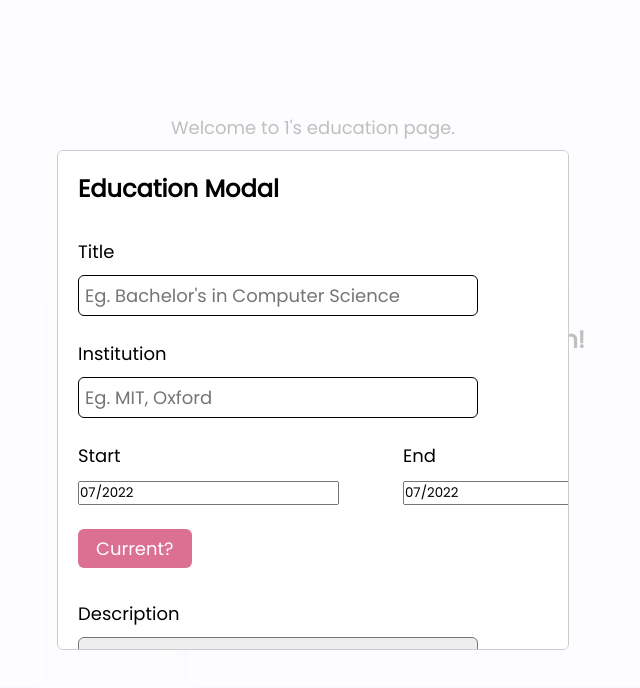
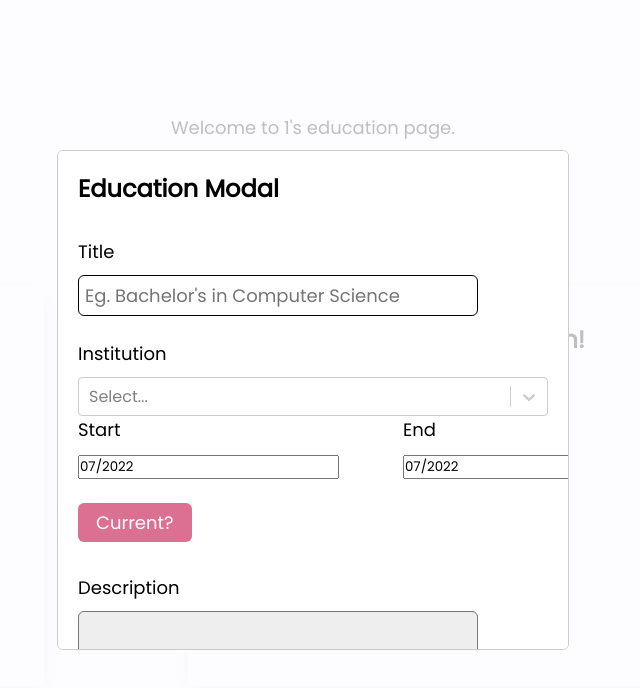
Before and after one commit to kunal70006/showwcase-challenge, a Next.js app: page /1 in a window 1280 px wide. Both pictures are taken after a click on the button "Add new education". Shown: the top 688 px of the page, without its empty margins (327-967 px from the left). Built offline with nearby package versions, Linux system fonts and the light colour scheme.

Commit message:
almost done w debounce

```diff
--- a/package.json
+++ b/package.json
@@ -17,6 +17,7 @@
     "react-dom": "18.2.0",
     "react-modal": "^3.15.1",
     "react-query": "^3.39.1",
+    "react-select": "^5.4.0",
     "styled-components": "^5.3.5",
     "styled-system": "^5.1.5"
   },
--- a/src/components/ModalContainer/index.tsx
+++ b/src/components/ModalContainer/index.tsx
@@ -1,6 +1,6 @@
-import { ChangeEvent, useState } from "react";
 import Modal from "react-modal";
 import DatePicker from "react-datepicker";
+import Select from "react-select";
 import InputField from "../Input";
 import {
   SubSubTitle,
@@ -11,6 +11,7 @@ import {
   StyledTextArea,
   StyledButton,
 } from "../../styles/Styles";
+import "react-datepicker/dist/react-datepicker.css";
 
 interface ModalContainerProps {
   isOpen: boolean;
@@ -29,6 +30,10 @@ interface ModalContainerProps {
   educationListArray: any;
   setEducationListArray: any;
   handleSortedEducationArray: any;
+  selectOptions: {
+    label: string;
+    value: string;
+  }[];
 }
 
 Modal.setAppElement("#__next");
@@ -44,6 +49,7 @@ const ModalContainer = ({
   educationListArray,
   handleSortedEducationArray,
   setEducationListArray,
+  selectOptions,
 }: ModalContainerProps) => {
   return (
     <Modal
@@ -61,11 +67,24 @@ const ModalContainer = ({
         handlChange={handleDegreeDetailsChange}
       />
       <SubSubTitle>Institution</SubSubTitle>
-      <InputField
+      {/* {<InputField
         value={degreeDetails.collegeName}
         id="collegeName"
         handlChange={handleDegreeDetailsChange}
         placeholder="Eg. MIT, Oxford"
+      />} */}
+      <Select
+        options={selectOptions}
+        value={degreeDetails.collegeName}
+        name="collegeName"
+        onInputChange={(val) =>
+          setDegreeDetails({ ...degreeDetails, collegeName: val })
+        }
+        onChange={(val) =>
+          setDegreeDetails({ ...degreeDetails, collegeName: val.value })
+        }
+
+        // onInputChange={handleDegreeDetailsChange}
       />
       <StyledDiv>
         <DateContainer>
--- /dev/null
+++ b/src/hooks/useDebounce.tsx
@@ -0,0 +1,19 @@
+import { useState, useEffect } from "react";
+
+const useDebounce = (value: string) => {
+  const [debouncedValue, setDebouncedValue] = useState(value);
+
+  useEffect(() => {
+    const handler = setTimeout(() => {
+      setDebouncedValue(value);
+    }, 500);
+
+    return () => {
+      clearTimeout(handler);
+    };
+  }, [value]);
+
+  return debouncedValue;
+};
+
+export default useDebounce;
--- a/src/pages/[slug].tsx
+++ b/src/pages/[slug].tsx
@@ -1,5 +1,7 @@
 import { useRouter } from "next/router";
-import React, { useState } from "react";
+import React, { useEffect, useState } from "react";
+import { useQuery } from "react-query";
+import useDebounce from "../hooks/useDebounce";
 import Bookmarks from "../components/Bookmarks";
 import EducationList from "../components/EducationList";
 import ModalContainer from "../components/ModalContainer";
@@ -18,6 +20,10 @@ interface DegreeDetails {
   achievements: string;
 }
 
+interface Universities {
+  name: string;
+}
+
 const Education = () => {
   const router = useRouter();
   const name = router.asPath.slice(1);
@@ -33,11 +39,29 @@ const Education = () => {
   const [isCurrently, setIsCurrently] = useState(false);
   const [educationListArray, setEducationListArray] = useState([]);
   const [selectedDegree, setSelectedDegree] = useState<DegreeDetails>();
+  const [selectOptions, setSelectOptions] = useState<Universities>();
+
+  const [debounceTemp, setDebounceTemp] = useState<string>("");
 
   const openModal = () => setIsOpen(true);
-  const closeModal = () => setIsOpen(false);
+  const closeModal = () => {
+    setDegreeDetails({
+      degreeName: "",
+      collegeName: "",
+      startDate: new Date(),
+      endDate: new Date(),
+      achievements: "",
+    });
+    setIsOpen(false);
+  };
   const handleDegreeDetailsChange = (e: any) => {
+    // if (e.target.name === "collegeName") {
+    //   setDebounceTemp(e.target.value);
+    // } else {
     setDegreeDetails({ ...degreeDetails, [e.target.name]: e.target.value });
+    // console.log(e);
+
+    // }
   };
   const handleIsCurrently = () => {
     if (!isCurrently) {
@@ -64,6 +88,32 @@ const Education = () => {
     closeModal();
   };
 
+  const debouncedVal = useDebounce(degreeDetails.collegeName);
+  const getResults = (): Promise<Universities[]> =>
+    fetch(`http://universities.hipolabs.com/search?name=${debouncedVal}`).then(
+      (resp) => resp.json()
+    );
+
+  const { data } = useQuery("universities", getResults, {
+    refetchOnMount: false,
+    refetchOnWindowFocus: false,
+    enabled: debouncedVal.length > 0,
+  });
+  // console.log(data, debouncedVal);
+
+  useEffect(() => {
+    if (data && data.length > 0) {
+      let temp = data.map((item) => {
+        return {
+          value: item.name,
+          label: item.name,
+        };
+      });
+      // console.log(temp);
+      setSelectOptions(temp);
+    }
+  }, [data]);
+
   return (
     <Container>
       <SubSubTitle>Welcome to {name}&apos;s education page.</SubSubTitle>
@@ -79,6 +129,7 @@ const Education = () => {
         educationListArray={educationListArray}
         setEducationListArray={setEducationListArray}
         handleSortedEducationArray={handleSortedEducationArray}
+        selectOptions={selectOptions}
       />
       <EducationContainer>
         <Bookmarks
```
Also changed, not shown: 2 other files (tests, documents, lock files or other folders).
